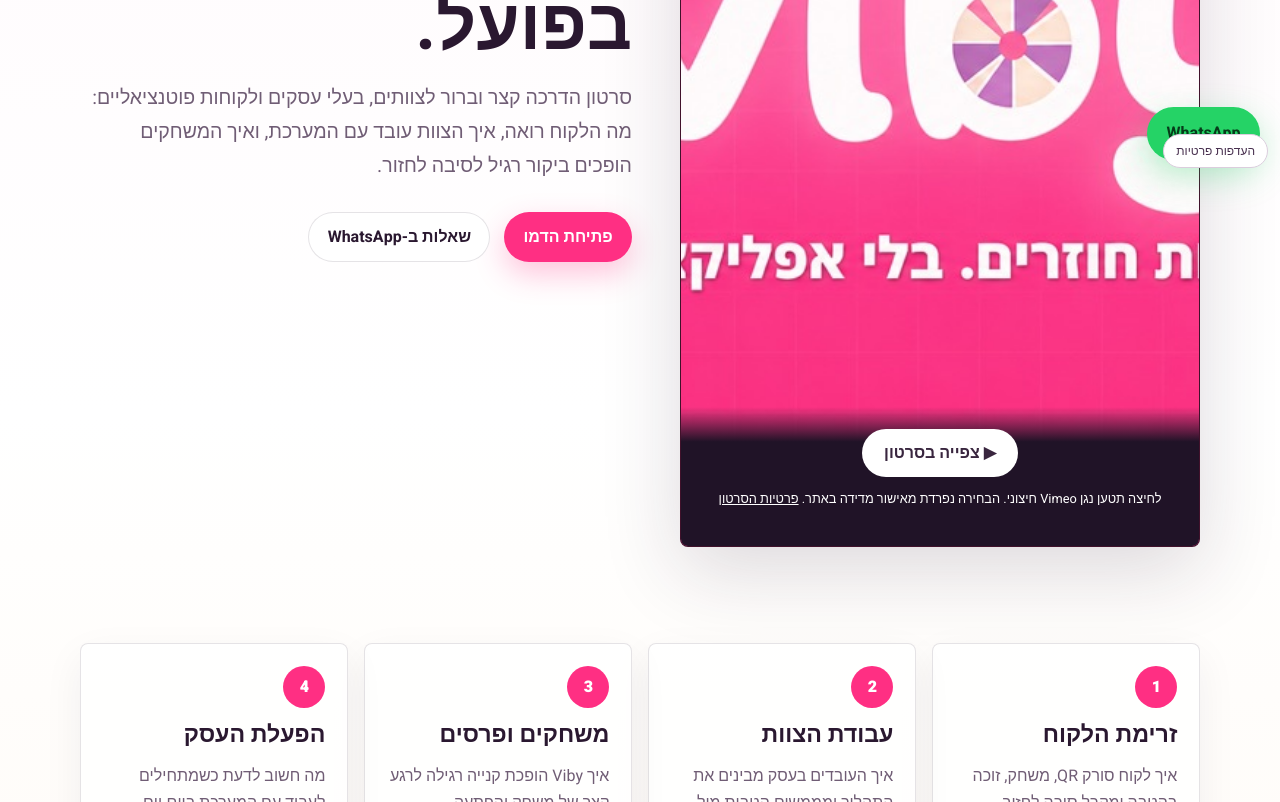
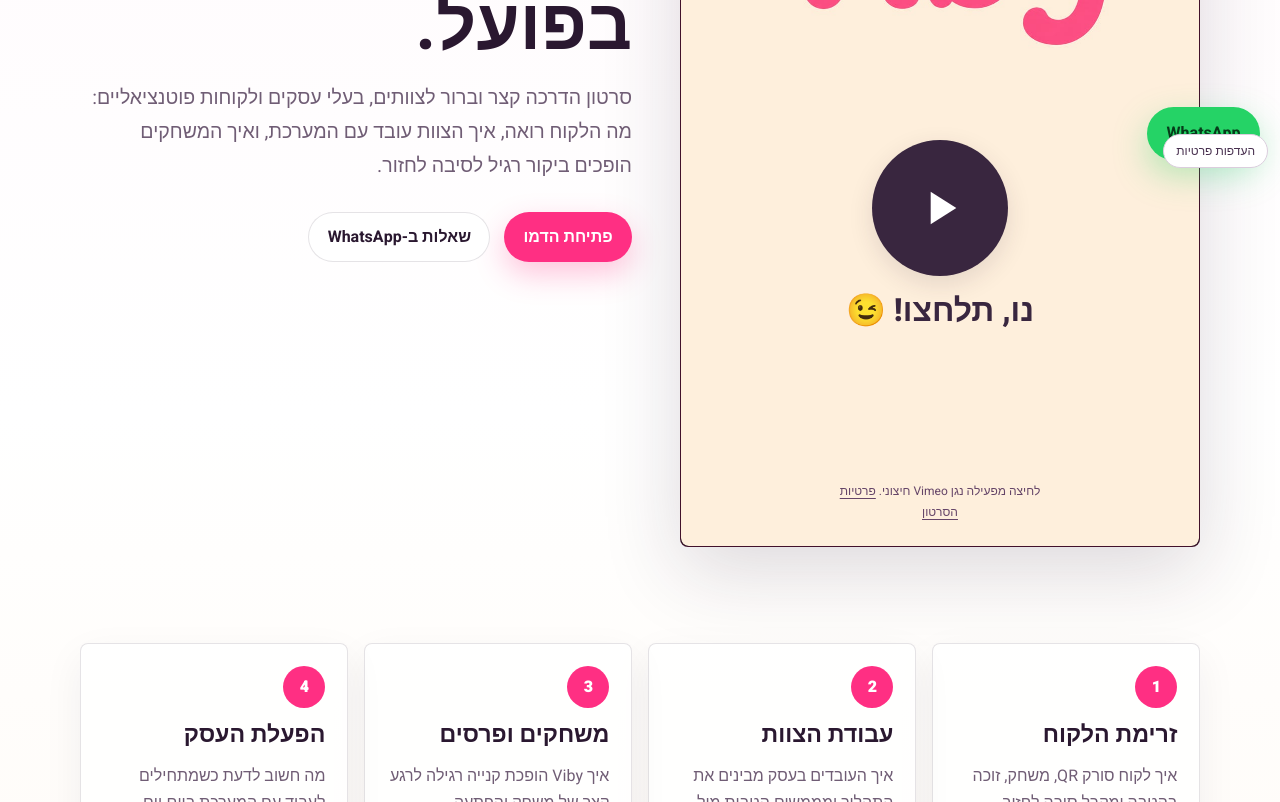
Before and after one commit to Nyosef/viby-website, a Next.js app: page /how-it-works in a window 1280 px wide. Shown: the part 620-1422 px from the top of the page. Built offline with nearby package versions, Linux system fonts and the light colour scheme; no server answers.

Commit message:
Refine video preview and update UP attention reply

```diff
--- a/src/app/legal-refresh.css
+++ b/src/app/legal-refresh.css
@@ -10,12 +10,20 @@
 .privacy-preferences-panel { position: fixed; inset-inline-start: 12px; bottom: 54px; z-index: 72; width: min(420px, calc(100vw - 24px)); padding: 22px; border: 1px solid #dbcddd; border-radius: 18px; box-shadow: 0 10px 45px #29153130; background: #fff; color: #39263f; }
 .privacy-preferences-panel p { line-height: 1.7; font-size: .9rem; }
 .privacy-preferences-panel button, .legal-print { padding: 9px 14px; margin: 6px 0 6px 8px; border: 1px solid #cbb8d1; background: #f5eef7; color: #39263f; border-radius: 10px; font: inherit; cursor: pointer; }
-.video-consent-preview { position: relative; isolation: isolate; width: 100%; height: 100%; min-height: 260px; display: grid; align-items: end; overflow: hidden; background: #39263f; }
-.video-consent-preview img { object-fit: cover; z-index: -1; }
-.video-consent-preview > div { padding: 22px 16px; background: linear-gradient(transparent, #201327 25%); color: #fff; text-align: center; }
-.video-consent-preview button { padding: 12px 22px; border: 0; border-radius: 24px; background: #fff; color: #39263f; font: inherit; font-weight: 700; cursor: pointer; }
-.video-consent-preview p { margin-top: 12px; font-size: .8rem; line-height: 1.7; }
-.video-consent-preview a { color: inherit; text-decoration: underline; }
+.video-consent-preview { position: relative; width: 100%; height: 100%; min-height: 260px; display: flex; align-items: center; justify-content: center; flex-direction: column; gap: 12px; padding: 48px 18px 80px; overflow: hidden; background: #feefdc; color: #39263f; text-align: center; border-radius: 40px; }
+.video-consent-preview img { display: block; width: 100%; height: auto; object-fit: contain; }
+.video-consent-preview button { display: flex; flex-direction: column; align-items: center; gap: 16px; padding: 8px 16px; border: 0; border-radius: 16px; background: transparent; color: #39263f; font: inherit; font-size: 2em; line-height: 1.2; font-weight: 800; flex-shrink: 0; cursor: pointer; }
+.video-preview-play { display: grid; place-items: center; width: 136px; height: 136px; border-radius: 50%; background: #39263f; color: #fff; box-shadow: 0 8px 24px #39263f20; transition: background .2s ease; }
+.video-consent-preview button:hover .video-preview-play { background: #6d397d; }
+.video-consent-preview button:focus-visible { outline: 3px solid #6d397d; outline-offset: 5px; }
+.video-consent-preview p { position: absolute; bottom: 24px; inset-inline: 20px; margin: 0 auto; max-width: 30ch; color: #654568; font-size: .75rem; line-height: 1.7; }
+.video-consent-preview a { color: inherit; text-decoration: underline; text-underline-offset: 3px; }
+.video-frame .video-consent-preview { border-radius: inherit; }
+@media (max-width: 720px) { .video-consent-preview { border-radius: 34px; padding: 28px 12px 72px; } }
+.up-attention-reply p { white-space: pre-line; }
+.up-ticket-opened { display: inline-flex; align-items: center; align-self: center; gap: 6px; padding: 5px 10px; border-radius: 999px; background: #ffe4e7; color: #bd152a; font-size: .8rem; font-weight: 800; line-height: 1.4; opacity: 0; visibility: hidden; transform: translateY(7px); transition: opacity .4s, transform .4s; }
+.up-ticket-opened.shown { opacity: 1; visibility: visible; transform: none; }
+.up-ticket-opened i { width: 7px; height: 7px; flex-shrink: 0; border-radius: 50%; background: #eb1834; }
 .legal-version, .legal-status { font-size: .9rem; }
 .legal-status a { text-decoration: underline; }
 .legal-draft-notice { padding: 12px; background: #fff5d9; border-radius: 8px; }
--- a/src/components/VibyUpLanding.tsx
+++ b/src/components/VibyUpLanding.tsx
@@ -101,7 +101,7 @@ export function VibyUpLanding() {
               ],
               [
                 "Viby UP פותחת שיחה אישית ב־WhatsApp",
-                "שיחה שמזוהה כאוטומטית, עם אפשרות לבקש המשך טיפול אנושי.",
+                "שאלה קטנה אחרי הביקור, בשפה חמה שמזמינה את הלקוח לשתף.",
               ],
               [
                 "ה־AI מבין את התגובה וממשיך בהתאם",
@@ -158,7 +158,7 @@ export function VibyUpLanding() {
             <h3>מהחוויה האישית לביקורת ב־Google.</h3>
             <p>
               תודה אישית והזמנה נעימה לשתף ביקורת — כדי שעוד אנשים יוכלו
-              להכיר את העסק דרך החוויות של הלקוחות שלו. ההזמנה ניתנת ללא תלות בשביעות הרצון, בלי תמורה ובלי לחץ.
+              להכיר את העסק דרך החוויות של הלקוחות שלו.
             </p>
           </article>
           <article>
--- a/src/components/VideoConsentPlayer.tsx
+++ b/src/components/VideoConsentPlayer.tsx
@@ -4,7 +4,7 @@ import Image from "next/image";
 import Link from "next/link";
 import { useState } from "react";
 
-export function VideoConsentPlayer({ src, title, poster = "/video-og.jpg" }: { src: string; title: string; poster?: string }) {
+export function VideoConsentPlayer({ src, title, poster = "/viby-video-preview.jpg" }: { src: string; title: string; poster?: string }) {
   const [loaded, setLoaded] = useState(false);
   const url = new URL(src);
   url.searchParams.set("dnt", "1");
@@ -14,11 +14,14 @@ export function VideoConsentPlayer({ src, title, poster = "/video-og.jpg" }: { s
     <iframe src={url.toString()} title={title} allow="autoplay; fullscreen; picture-in-picture" referrerPolicy="strict-origin-when-cross-origin" allowFullScreen />
   ) : (
     <div className="video-consent-preview">
-      <Image src={poster} alt="" fill sizes="(max-width: 720px) 90vw, 480px" />
-      <div>
-        <button type="button" onClick={() => setLoaded(true)} aria-label={`הפעלת ${title}`}>▶ צפייה בסרטון</button>
-        <p>לחיצה תטען נגן Vimeo חיצוני. הבחירה נפרדת מאישור מדידה באתר. <Link href="/privacy#privacy-15">פרטיות הסרטון</Link></p>
-      </div>
+      <Image src={poster} alt="" width={960} height={640} sizes="(max-width: 720px) 85vw, 480px" />
+      <button type="button" onClick={() => setLoaded(true)} aria-label={`הפעלת ${title}`}>
+        <span className="video-preview-play" aria-hidden="true">
+          <svg viewBox="0 0 24 24" width="56" height="56"><path d="M8 5v14l11-7Z" fill="currentColor" /></svg>
+        </span>
+        <span>נו, תלחצו! 😉</span>
+      </button>
+      <p>לחיצה מפעילה נגן Vimeo חיצוני. <Link href="/privacy#privacy-15">פרטיות הסרטון</Link></p>
     </div>
   );
 }
```
Also changed, not shown: src/components/UpConversation.tsx (+10 -3 lines), src/lib/viby-up.ts (+4 -7 lines), public/viby-video-preview.jpg (added), 1 other file (tests, documents, lock files or other folders).
